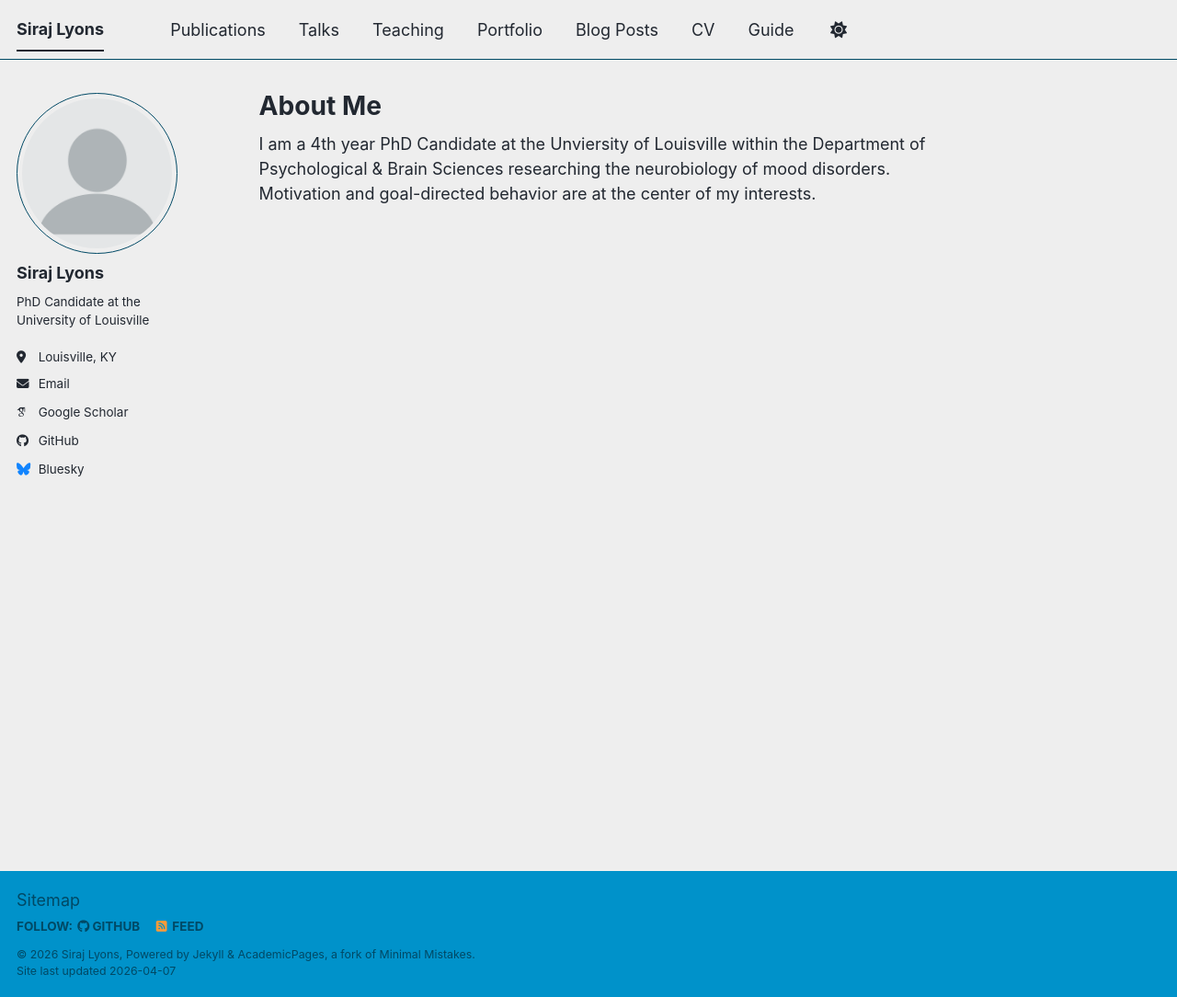
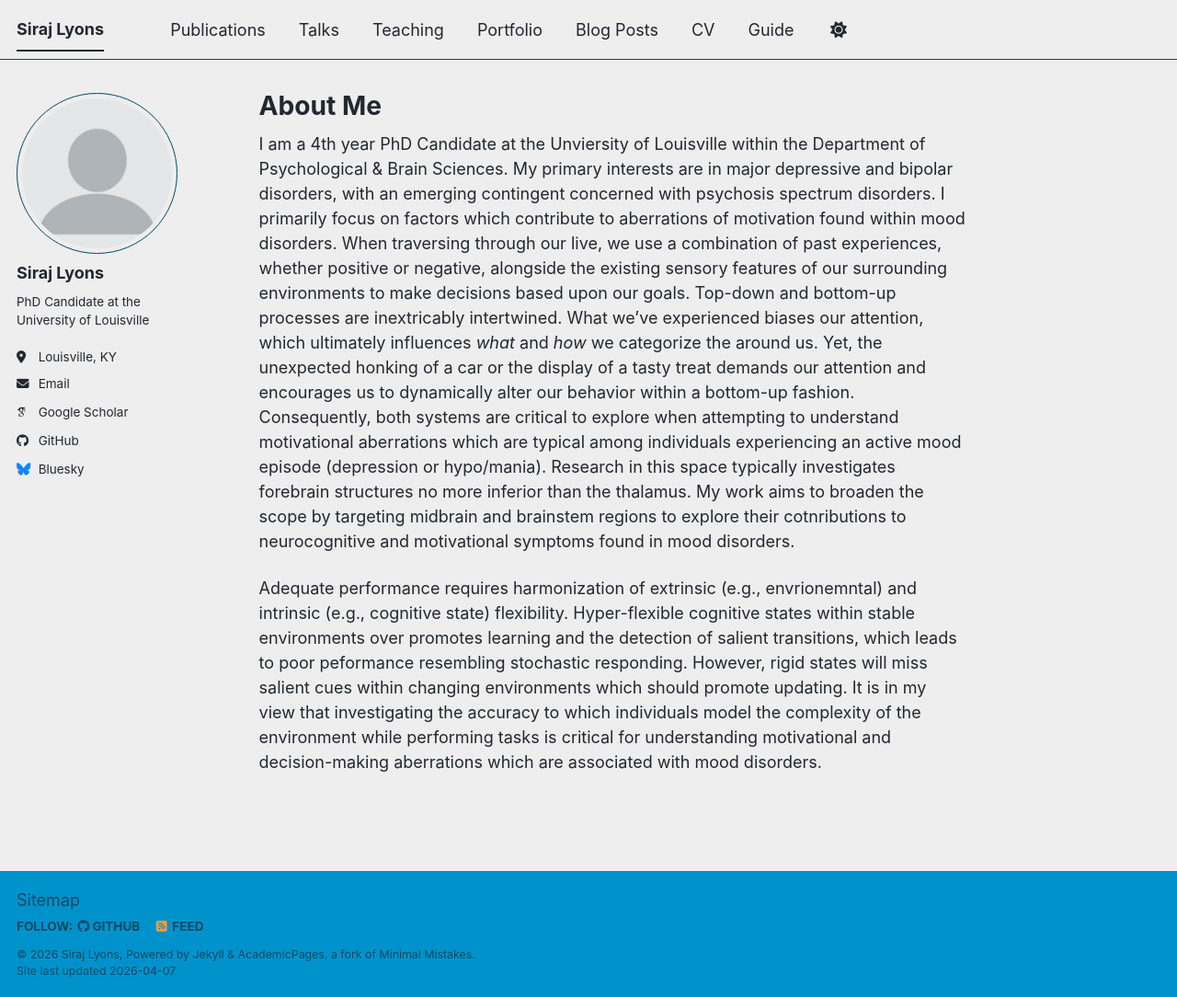
Before and after one commit to siraj-lyons/siraj-lyons.github.io, a Jekyll site: the page built from _pages/about.md, in a window 1280 px wide and 1084 px high. Shown: the whole window at 92% size. Built offline with Jekyll 4.4.1, drawn with Linux system fonts in a browser that asks for light colours; some web fonts are replaced; a script bundle is joined from its source files by our own code; library files that are not in the unit come from our copies.

Commit message:
Revise about page to clarify research focus
Expanded description of research interests and focus areas in mood disorders, including motivation and decision-making processes.

```diff
--- a/_pages/about.md
+++ b/_pages/about.md
@@ -7,4 +7,6 @@ redirect_from:
   - /about.html
 ---
 
-I am a 4th year PhD Candidate at the Unviersity of Louisville within the Department of Psychological & Brain Sciences researching the neurobiology of mood disorders. Motivation and goal-directed behavior are at the center of my interests.
+I am a 4th year PhD Candidate at the Unviersity of Louisville within the Department of Psychological & Brain Sciences. My primary interests are in major depressive and bipolar disorders, with an emerging contingent concerned with psychosis spectrum disorders. I primarily focus on factors which contribute to aberrations of motivation found within mood disorders. When traversing through our live, we use a combination of past experiences, whether positive or negative, alongside the existing sensory features of our surrounding environments to make decisions based upon our goals. Top-down and bottom-up processes are inextricably intertwined. What we've experienced biases our attention, which ultimately influences *what* and *how* we categorize the around us. Yet, the unexpected honking of a car or the display of a tasty treat demands our attention and encourages us to dynamically alter our behavior within a bottom-up fashion. Consequently, both systems are critical to explore when attempting to understand motivational aberrations which are typical among individuals experiencing an active mood episode (depression or hypo/mania). Research in this space typically investigates forebrain structures no more inferior than the thalamus. My work aims to broaden the scope by targeting midbrain and brainstem regions to explore their cotnributions to neurocognitive and motivational symptoms found in mood disorders.
+
+Adequate performance requires harmonization of extrinsic (e.g., envrionemntal) and intrinsic (e.g., cognitive state) flexibility. Hyper-flexible cognitive states within stable environments over promotes learning and the detection of salient transitions, which leads to poor peformance resembling stochastic responding. However, rigid states will miss salient cues within changing environments which should promote updating. It is in my view that investigating the accuracy to which individuals model the complexity of the environment while performing tasks is critical for understanding motivational and decision-making aberrations which are associated with mood disorders.
```
